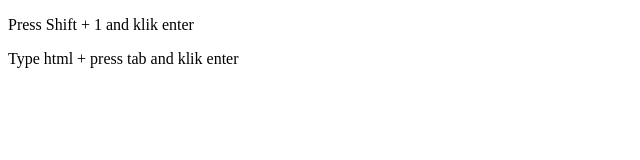
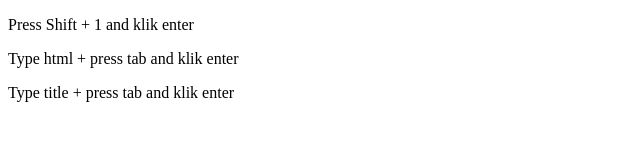
Before and after one commit to mumtaz1987/mumtaz, a plain HTML site: page index.html in a window 1280 px wide. Shown: the whole page, without its empty margins (0-640 px from the left). Drawn offline with Linux system fonts and the light colour scheme.

Commit message:
Edit index.html lagi
Type title + press tab and klik enter

```diff
--- a/index.html
+++ b/index.html
@@ -9,5 +9,6 @@
 <body>
     <p>Press Shift + 1 and klik enter
     <p>Type html + press tab and klik enter
+    <p>Type title + press tab and klik enter
 </body>
 </html>
```
